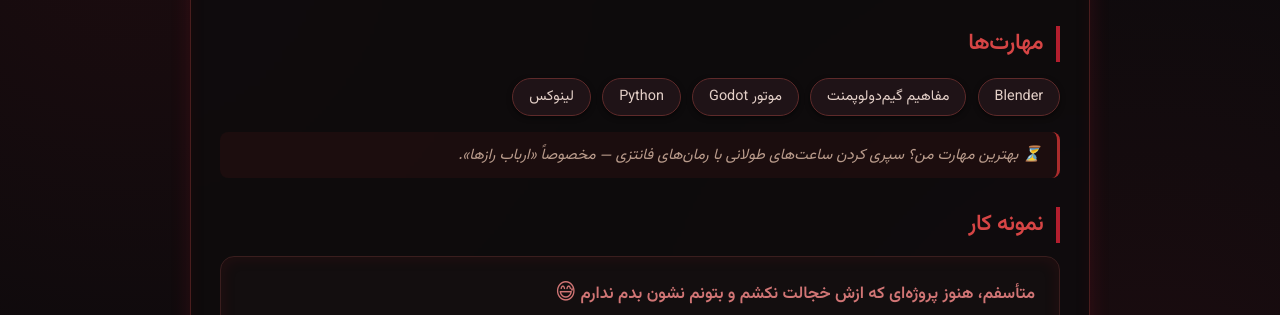
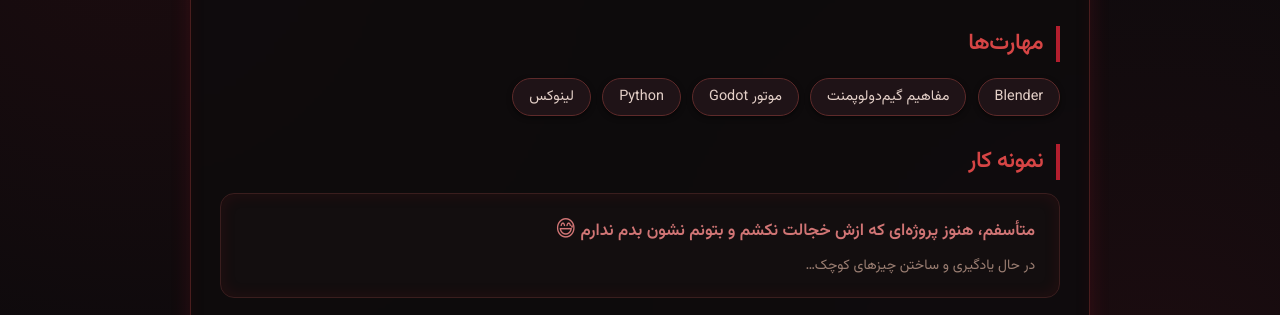
Before and after one commit to Behbody/Behbody.github.io, a plain HTML site: page index.html in a window 1280 px wide. Shown: the part 270-585 px from the top of the page. Drawn offline with Linux system fonts and the light colour scheme.

Commit message:
Update index.html

```diff
--- a/index.html
+++ b/index.html
@@ -115,17 +115,6 @@
             box-shadow: 0 0 8px #8b1e1e;
         }
 
-        .fun-fact {
-            margin-top: 1rem;
-            font-style: italic;
-            color: #b99b8b;
-            padding: 0.7rem 1rem;
-            background: rgba(80, 20, 20, 0.2);
-            border-radius: 8px;
-            border-right: 3px solid #ac2c2c;
-            font-size: 0.95rem;
-        }
-
         /* projects / نمونه کار */
         .no-projects {
             background: #130e0f;
@@ -236,7 +225,7 @@
         <h1>بهبد حمزه لو</h1>
         <div class="subhead">دانشجوی مهندسی نرم‌افزار — دانشگاه ملی مهارت امیرکبیر اراک</div>
 
-        <!-- about / skills with a funny line -->
+        <!-- about / skills -->
         <h2>مهارت‌ها</h2>
         <div class="skills">
             <span class="skill-tag">Blender</span>
@@ -244,9 +233,6 @@
             <span class="skill-tag">موتور Godot</span>
             <span class="skill-tag">Python</span>
             <span class="skill-tag">لینوکس</span>
-        </div>
-        <div class="fun-fact">
-            ⏳ بهترین مهارت من؟ سپری کردن ساعت‌های طولانی با رمان‌های فانتزی — مخصوصاً «ارباب رازها».
         </div>
 
         <!-- نمونه کار / projects: funny line no real projects -->
@@ -284,7 +270,7 @@
         </div>
         <!-- decorative line (minimal) -->
         <div class="decor-line"></div>
-        <!-- footer: ساخته شده با قهوه، بدون فانتزی -->
+        <!-- footer: ساخته شده با قهوه -->
         <div style="text-align: center; font-size: 0.8rem; color: #7a4f4f; margin-top: 0.8rem; letter-spacing: 0.5px;">
             ساخته شده با ☕ توسط بهبد حمزه لو
         </div>
```
